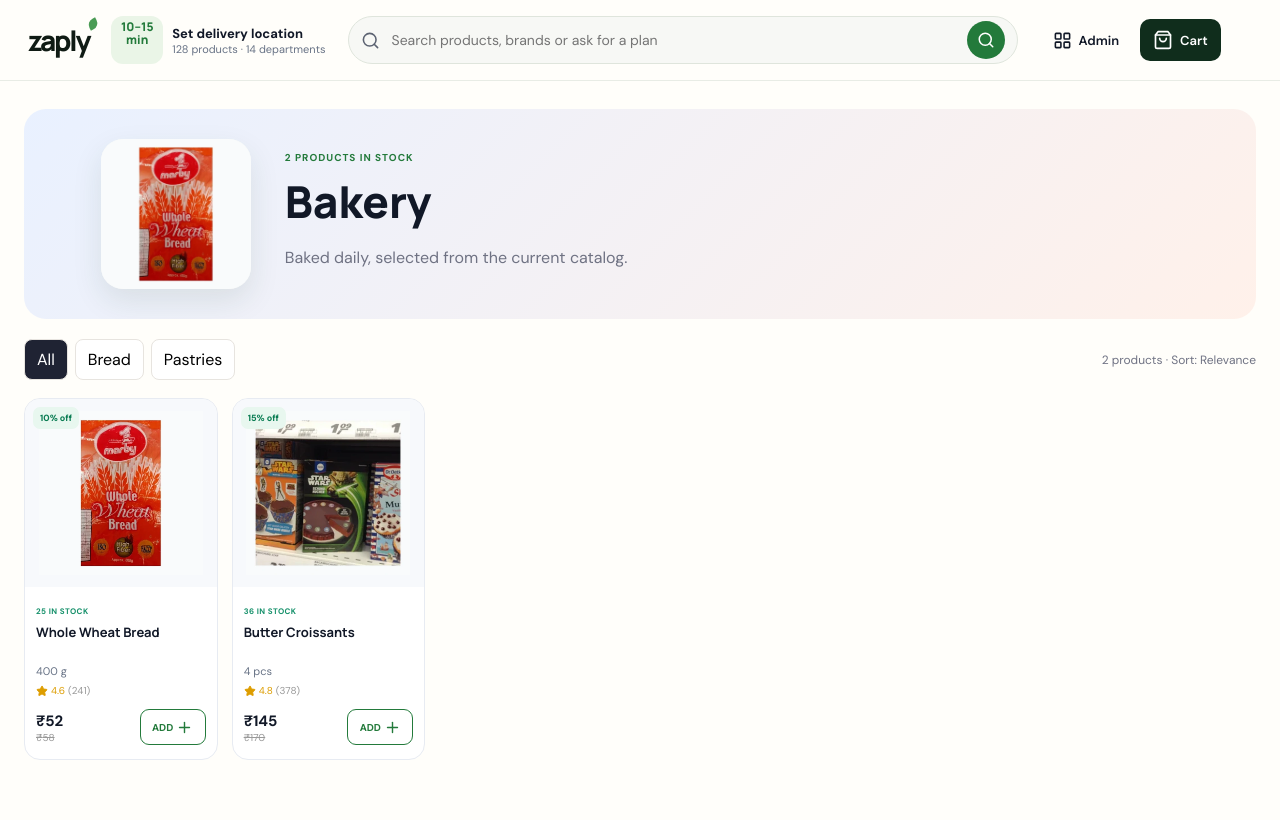
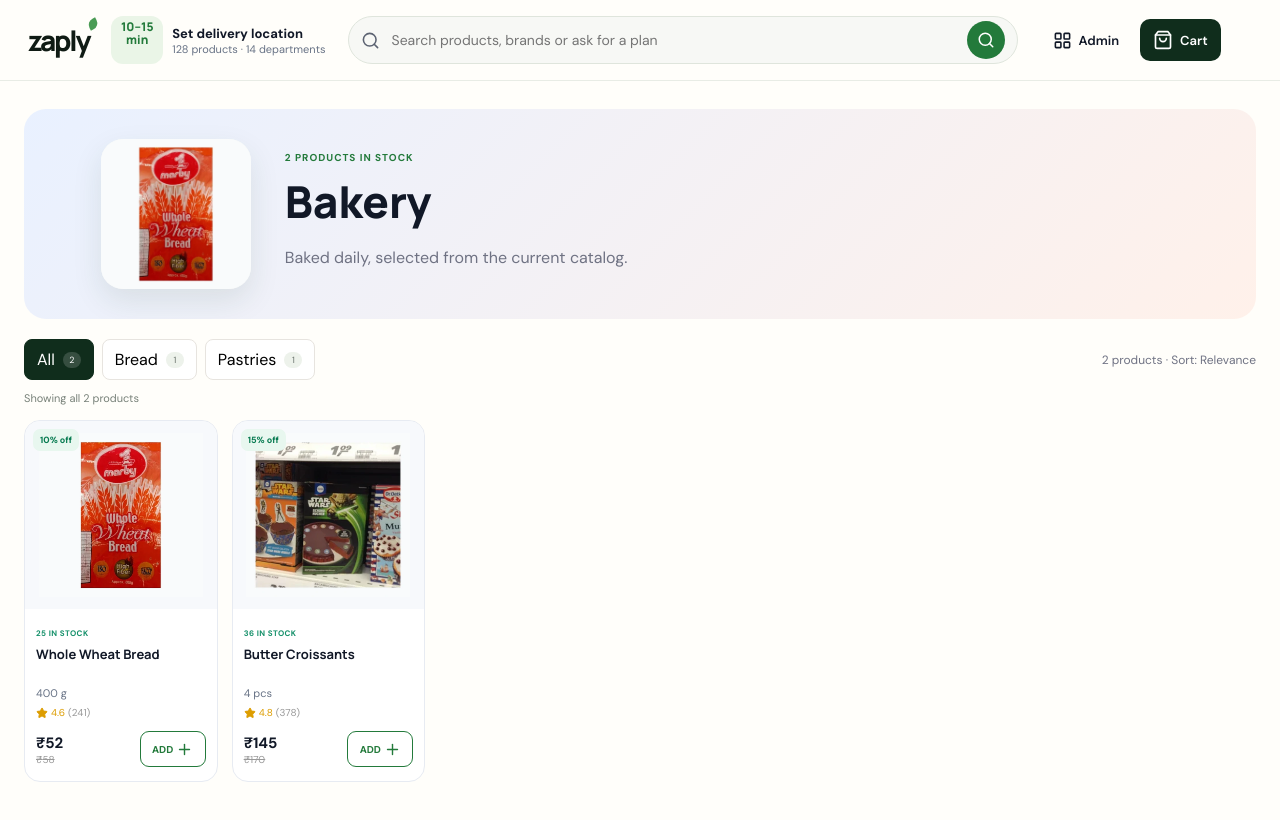
Before and after one commit to rushikesh0022/WemakeDev, a Next.js app in the folder apps/web/: page /category/bakery in a window 1280 px wide. Shown: the top 820 px of the page. Built offline with nearby package versions, Linux system fonts and the light colour scheme.

Commit message:
fix: make category browsing interactive

```diff
--- a/apps/web/app/category/[slug]/page.tsx
+++ b/apps/web/app/category/[slug]/page.tsx
@@ -1,5 +1,5 @@
 import { categories, byCategory } from "@/lib/catalog";
-import { ProductGrid } from "@/components/ProductGrid";
+import { CategoryExperience } from "@/components/CategoryExperience";
 
 export default async function CategoryPage({ params }: { params: Promise<{ slug: string }> }) {
   const { slug } = await params;
@@ -7,9 +7,7 @@
   const categoryProducts = byCategory(category.id);
   return (
     <div className="listing-page">
-      <header className="listing-header" style={{ background: category.tint }}>{category.imageProductId && <img className="listing-header__image" src={`/products/${category.imageProductId}.webp`} alt="" />}<div><span>{categoryProducts.filter((product) => product.stock > 0).length} PRODUCTS IN STOCK</span><h1>{category.name}</h1><p>{category.description}, selected from the current catalog.</p></div></header>
-      <div className="listing-toolbar"><div><button className="active">All</button>{[...new Set(categoryProducts.map((entry) => entry.subcategory))].map((entry) => <button key={entry}>{entry}</button>)}</div><span>{categoryProducts.length} products · Sort: Relevance</span></div>
-      <ProductGrid products={categoryProducts} source={category.name} />
+      <CategoryExperience category={category} products={categoryProducts} />
     </div>
   );
 }
--- a/apps/web/app/zaply.css
+++ b/apps/web/app/zaply.css
@@ -54,6 +54,12 @@
 .category-tile__image { width: 100%; aspect-ratio: 1; object-fit: contain; display: block; background: #f8faf7; transition: transform .25s ease; }
 .category-tile:hover .category-tile__image { transform: scale(1.045); }
 .listing-header__image { width: 150px; height: 150px; min-width: 150px; object-fit: contain; border-radius: 22px; background: #f8faf7; box-shadow: 0 12px 30px rgba(27,69,38,.1); }
+.subcategory-filters { display: flex; flex-wrap: wrap; gap: 8px!important; }
+.subcategory-filters button { gap: 8px; transition: background .18s,color .18s,border-color .18s; }
+.subcategory-filters button small { min-width: 18px; padding: 2px 5px; border-radius: 999px; background: #edf2eb; color: #68726b; font-size: 9px; text-align: center; }
+.subcategory-filters button.active { background: var(--zaply-dark); border-color: var(--zaply-dark); color: white; }
+.subcategory-filters button.active small { background: rgba(255,255,255,.16); color: white; }
+.category-results-count { margin: -7px 0 15px; color: #778078; font-size: 11px; }
 .section-heading span,.listing-header div>span,.catalog-results header span { color: var(--zaply); }
 .add-button { color: var(--zaply); border-color: var(--zaply); }
 .add-button:hover { background: #edf7e9; }
@@ -102,10 +108,27 @@
   .commerce-hero__shade { background: linear-gradient(0deg,#fffefb 0%,rgba(255,254,251,.98) 54%,rgba(255,254,251,.04) 78%); }
   .commerce-hero__copy { left: 20px; right: 20px; bottom: 20px; width: auto; }
   .commerce-hero h1 { font-size: 37px; }
-  .category-grid--photo { display: flex!important; }
+  .category-grid--photo {
+    display: grid!important;
+    grid-template-columns: repeat(3,minmax(0,1fr));
+    gap: 9px;
+    margin: 0;
+    padding: 0;
+    overflow: visible;
+  }
+  .category-grid--photo .category-tile { min-width: 0!important; width: auto; }
+  .category-grid--photo .category-tile strong { min-height: 36px; padding: 9px 5px 10px; font-size: 10px; }
   .category-tile__image { aspect-ratio: 1; }
   .ai-search-bridge { grid-template-columns: 45px 1fr; padding: 19px; gap: 13px; }
   .ai-search-bridge__icon { width: 45px; height: 45px; }
   .ai-search-bridge > button { grid-column: 1/-1; justify-content: center; }
   .listing-header__image { width: 105px; height: 105px; min-width: 105px; }
+  .listing-toolbar { align-items: flex-start; overflow: visible; }
+  .listing-toolbar > span { display: block; margin-left: 10px; padding-top: 10px; }
+  .subcategory-filters { flex: 1; min-width: 0; }
 }
+
+@media (max-width:390px) {
+  .listing-toolbar { display: block; }
+  .listing-toolbar > span { margin: 9px 0 0; padding: 0; }
+}
--- /dev/null
+++ b/apps/web/components/CategoryExperience.tsx
@@ -0,0 +1,70 @@
+"use client";
+
+import { useMemo, useState } from "react";
+import type { Category, Product } from "@/lib/types";
+import { ProductGrid } from "./ProductGrid";
+
+function subcategoryKey(value: string) {
+  return value.toLowerCase().trim().replace(/ies$/, "y").replace(/s$/, "");
+}
+
+export function CategoryExperience({ category, products }: { category: Category; products: Product[] }) {
+  const [activeSubcategory, setActiveSubcategory] = useState("All");
+  const subcategories = useMemo(
+    () => {
+      const groups = new Map<string, { key: string; label: string; count: number }>();
+      for (const product of products) {
+        const key = subcategoryKey(product.subcategory);
+        const current = groups.get(key);
+        groups.set(key, current
+          ? { ...current, count: current.count + 1 }
+          : { key, label: product.subcategory, count: 1 });
+      }
+      return [...groups.values()].sort((a, b) => a.label.localeCompare(b.label));
+    },
+    [products]
+  );
+  const visibleProducts = activeSubcategory === "All"
+    ? products
+    : products.filter((product) => subcategoryKey(product.subcategory) === activeSubcategory);
+  const inStockCount = visibleProducts.filter((product) => product.stock > 0).length;
+  const activeLabel = subcategories.find((subcategory) => subcategory.key === activeSubcategory)?.label ?? activeSubcategory;
+
+  return (
+    <>
+      <header className="listing-header" style={{ background: category.tint }}>
+        {category.imageProductId && <img className="listing-header__image" src={`/products/${category.imageProductId}.webp`} alt="" />}
+        <div>
+          <span>{inStockCount} PRODUCTS IN STOCK</span>
+          <h1>{category.name}</h1>
+          <p>{category.description}, selected from the current catalog.</p>
+        </div>
+      </header>
+
+      <div className="listing-toolbar">
+        <div className="subcategory-filters" role="group" aria-label={`Filter ${category.name}`}>
+          {[{ key: "All", label: "All", count: products.length }, ...subcategories].map((subcategory) => {
+            const selected = activeSubcategory === subcategory.key;
+            return (
+              <button
+                type="button"
+                key={subcategory.key}
+                className={selected ? "active" : ""}
+                aria-pressed={selected}
+                onClick={() => setActiveSubcategory(subcategory.key)}
+              >
+                {subcategory.label}<small>{subcategory.count}</small>
+              </button>
+            );
+          })}
+        </div>
+        <span>{visibleProducts.length} {visibleProducts.length === 1 ? "product" : "products"} · Sort: Relevance</span>
+      </div>
+
+      <div aria-live="polite" className="category-results-count">
+        Showing {activeSubcategory === "All" ? `all ${visibleProducts.length} products` : `${visibleProducts.length} in ${activeLabel}`}
+      </div>
+      <ProductGrid products={visibleProducts} source={`${category.name} · ${activeLabel}`} />
+    </>
+  );
+}
```
